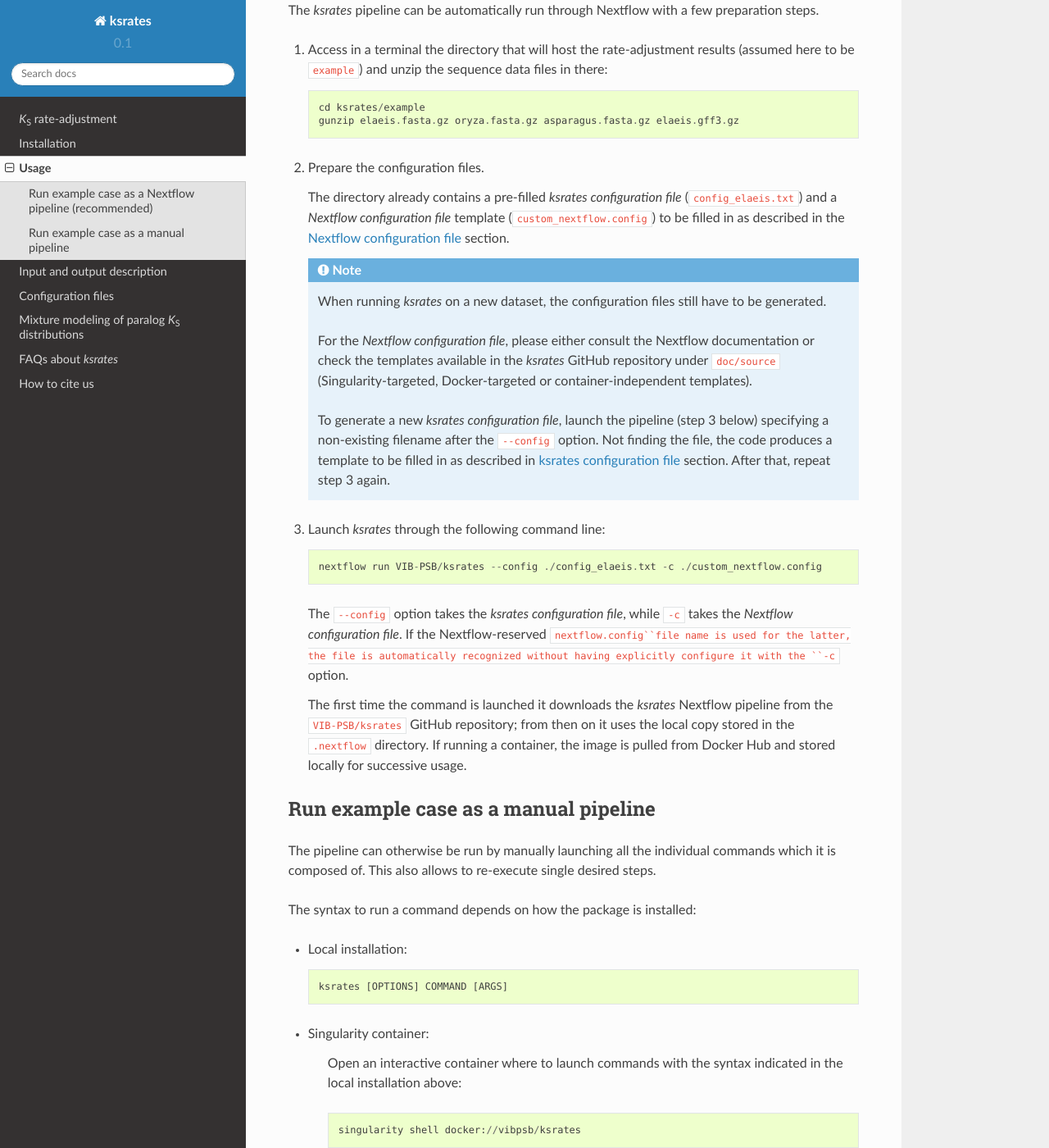
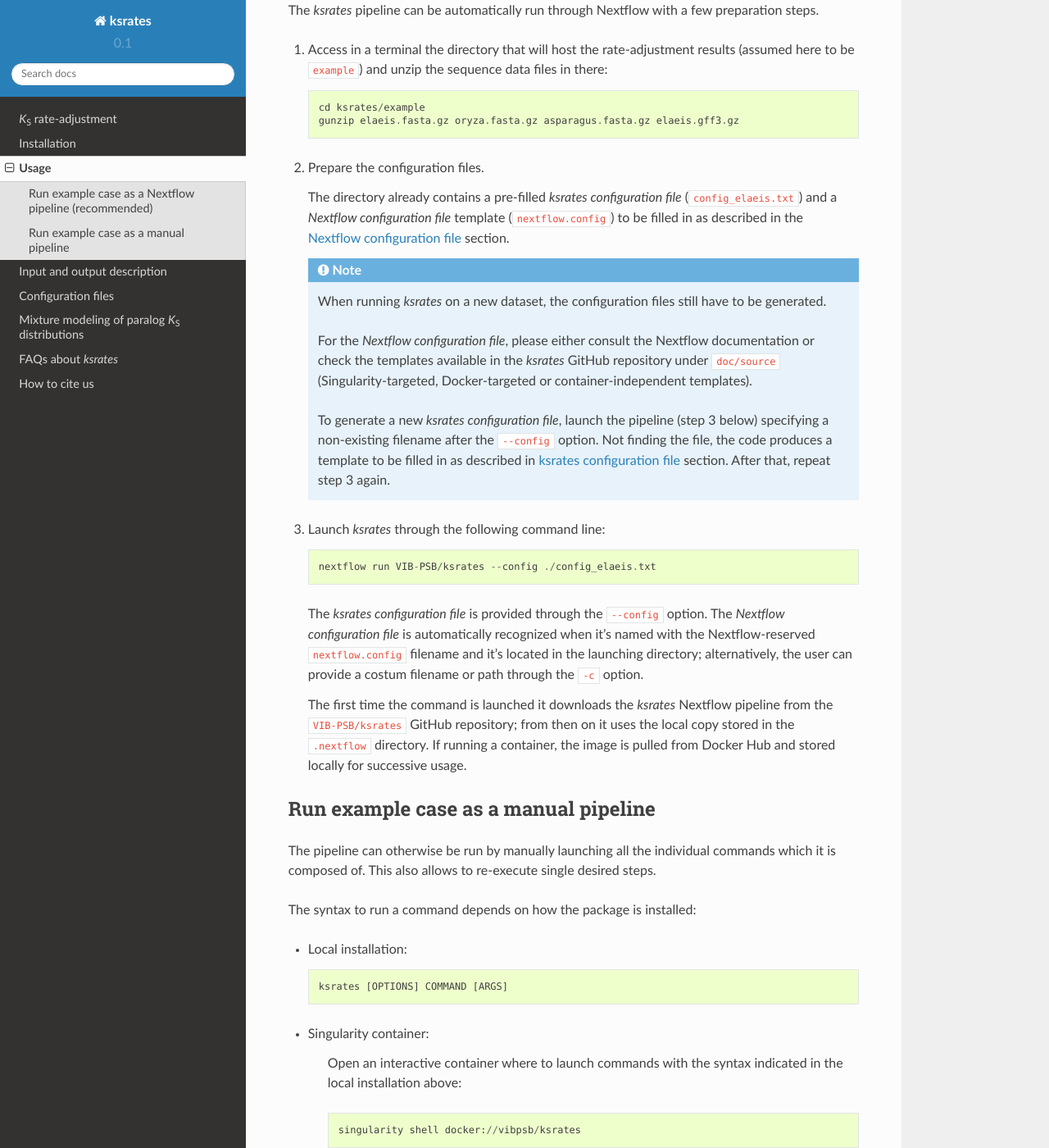
Before and after one commit to VIB-PSB/ksrates, a Sphinx documentation site: the page built from doc/source/usage.rst, in a window 1280 px wide and 1400 px high, scrolled down 602 px. Shown: the whole window at 82% size. Built offline with Sphinx 7.4.7 and the Read the Docs theme 2.0.0, drawn with Linux system fonts in a browser that asks for light colours.

Commit message:
Rename NF configs to nextflow.config to remove -c

```diff
--- a/doc/source/usage.rst
+++ b/doc/source/usage.rst
@@ -23,7 +23,7 @@ The *ksrates* pipeline can be automatically run through Nextflow with a few prep
 
 2.  Prepare the configuration files.
 
-    The directory already contains a pre-filled *ksrates configuration file* (``config_elaeis.txt``) and a *Nextflow configuration file* template (``custom_nextflow.config``) to be filled in as described in the :ref:`nextflow_config_section` section.
+    The directory already contains a pre-filled *ksrates configuration file* (``config_elaeis.txt``) and a *Nextflow configuration file* template (``nextflow.config``) to be filled in as described in the :ref:`nextflow_config_section` section.
 
     .. note ::
         When running *ksrates* on a new dataset, the configuration files still have to be generated.
@@ -34,9 +34,9 @@ The *ksrates* pipeline can be automatically run through Nextflow with a few prep
 
 3.  Launch *ksrates* through the following command line::
 
-        nextflow run VIB-PSB/ksrates --config ./config_elaeis.txt -c ./custom_nextflow.config
+        nextflow run VIB-PSB/ksrates --config ./config_elaeis.txt
 
-    The ``--config`` option takes the *ksrates configuration file*, while ``-c`` takes the *Nextflow configuration file*. If the Nextflow-reserved ``nextflow.config``file name is used for the latter, the file is automatically recognized without having explicitly configure it with the ``-c`` option.
+    The *ksrates configuration file* is provided through the ``--config`` option. The *Nextflow configuration file* is automatically recognized when it's named with the Nextflow-reserved ``nextflow.config`` filename and it's located in the launching directory; alternatively, the user can provide a costum filename or path through the ``-c`` option.
 
     The first time the command is launched it downloads the *ksrates* Nextflow pipeline from the ``VIB-PSB/ksrates`` GitHub repository; from then on it uses the local copy stored in the ``.nextflow`` directory. If running a container, the image is pulled from Docker Hub and stored locally for successive usage.
 
```
Also changed, not shown: 4 other files.
